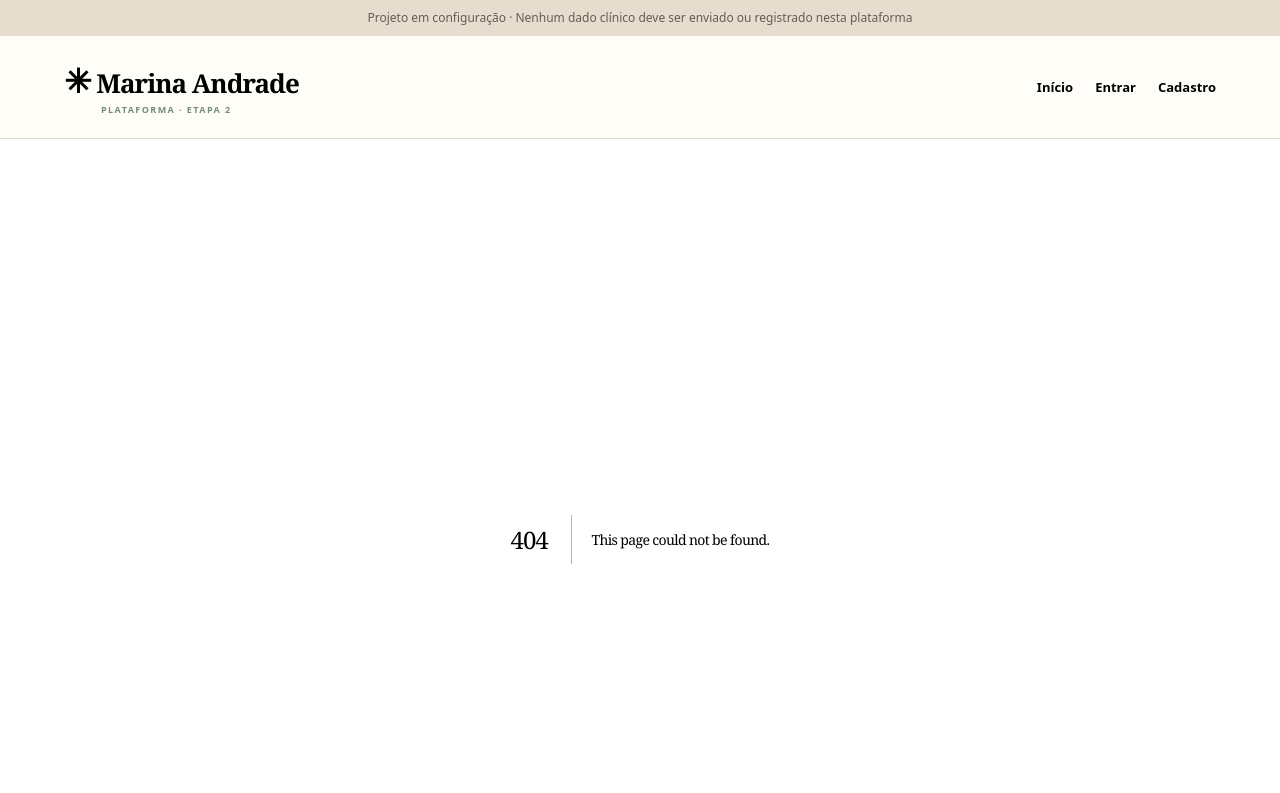
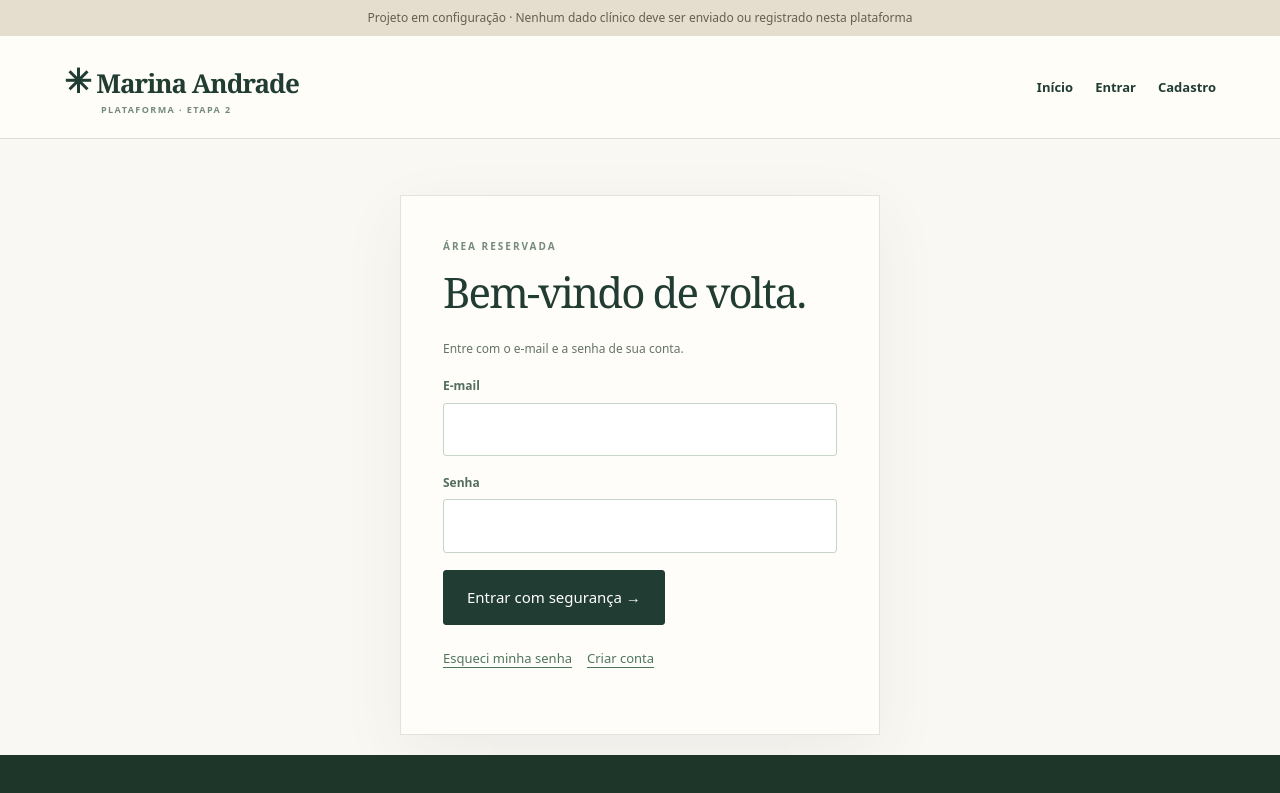
Before and after one commit to robertxz334/TESTE---SITE, a Next.js app in the folder plataforma/: page /entrar in a window 1280 px wide. Before the commit this address had no page. Shown: the top 793 px of the page. Built offline with nearby package versions, Linux system fonts and the light colour scheme.

Commit message:
feat(etapa2): fluxos de autenticação e interface protegida

```diff
--- /dev/null
+++ b/plataforma/app/entrar/page.tsx
@@ -0,0 +1,19 @@
+import Link from "next/link";
+import { signIn } from "../actions";
+const messages: Record<string, string> = {
+  config: "A integração de autenticação ainda não está configurada.",
+  sessao: "Entre na sua conta para acessar a área reservada.",
+  credenciais: "Não foi possível entrar. Confira as credenciais ou a confirmação do e-mail.",
+  "verifique-email": "Se o cadastro foi aceito, confirme o e-mail antes de entrar.",
+  "senha-alterada": "Senha atualizada. Faça login novamente.",
+  saiu: "Você saiu da sua conta.",
+  link: "O link utilizado está inválido ou expirou.",
+};
+export default async function Login({ searchParams }: { searchParams: Promise<{ estado?: string }> }) {
+  const { estado } = await searchParams;
+  return <section className="auth-card"><span className="eyebrow">ÁREA RESERVADA</span><h1>Bem-vindo de volta.</h1><p className="hint">Entre com o e-mail e a senha de sua conta.</p>
+    {estado && messages[estado] && <p className="status" role="status">{messages[estado]}</p>}
+    <form action={signIn}><div className="field"><label htmlFor="email">E-mail</label><input id="email" type="email" name="email" autoComplete="email" required maxLength={254}/></div><div className="field"><label htmlFor="senha">Senha</label><input id="senha" name="senha" type="password" autoComplete="current-password" required/></div><button className="btn" type="submit">Entrar com segurança →</button></form>
+    <div className="links"><Link href="/recuperar">Esqueci minha senha</Link><Link href="/cadastro">Criar conta</Link></div>
+  </section>;
+}
```
